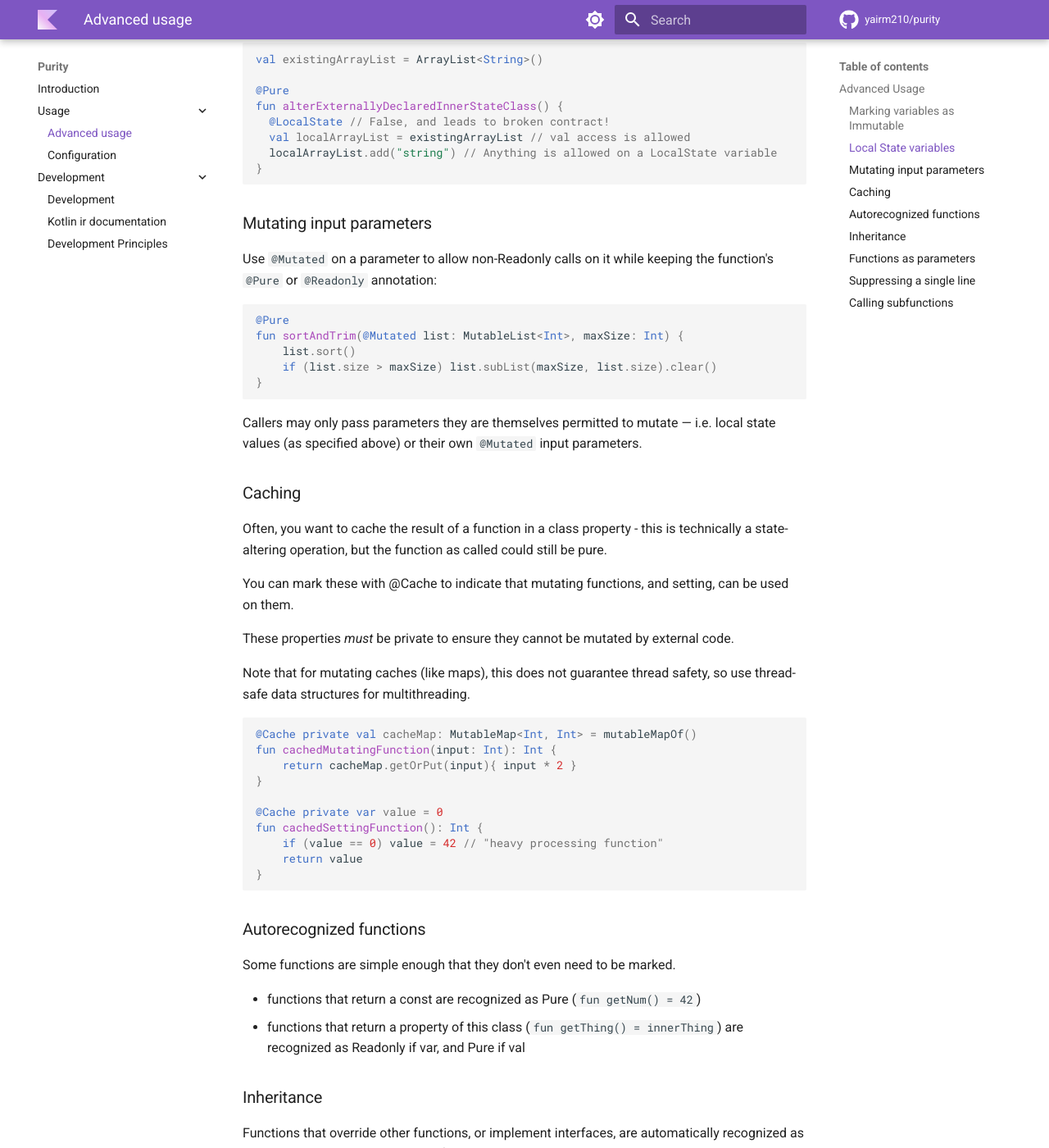
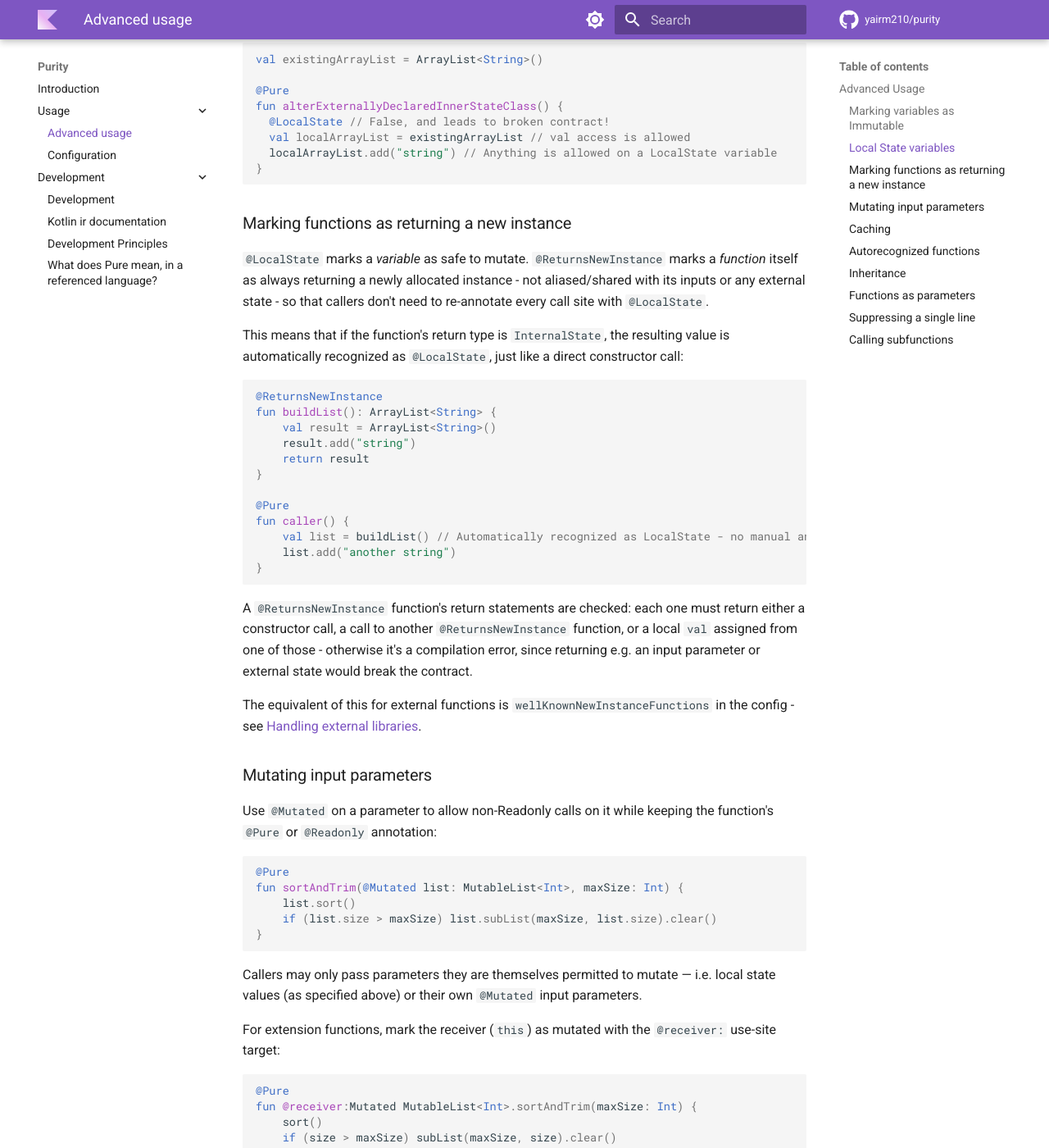
Before and after one commit to yairm210/Purity, an MkDocs documentation site: the page built from docs/usage/advanced-usage.md, in a window 1280 px wide and 1400 px high, scrolled down 1244 px. Shown: the whole window at 82% size. Built offline with MkDocs 1.6.1 and Material for MkDocs 9.7.7, drawn with Linux system fonts in a browser that asks for light colours; comment, search, counter and statistics services are not loaded.

Commit message:
Fixed incorrect assumption - that Pure functions always return new instances. Clarified limits of validation in theory.md

````diff
--- /dev/null
+++ b/docs/development/theory.md
@@ -0,0 +1,55 @@
+# What does Pure mean, in a referenced language?
+
+Mathematically, Pure is a concept that applies to **values**,
+and in a language like Kotlin where references are everywhere, it starts being fuzzy at the edges.
+
+In this plugin, we ensure that **values returned by @Pure functions will always be the same.**
+What we do NOT ensure, is that the **instances** will be the same; Nor do we ensure that **fields of instances** will be the same.
+
+Take the following example:
+
+```kotlin
+val sharedList = ArrayList<String>()
+@Pure fun getList() = sharedList
+```
+getList is @Pure since it **is not affected by side effects**, and **does not cause side effects**.
+However, the value INSIDE the shared list may be mutated; We get the **same box** back but its **contents** may change.
+
+We could disallow returning mutable data from pure functions; But then the following function would be considered impure:
+```kotlin
+@Pure fun getList(list: List) = list
+```
+and if an **identity function** is not pure then where even are we?
+
+So, if Pure functions can return lists whose contents change, what ARE we enforcing?
+We're enforcing the original mathematical definition - the value boundary.
+Since Pure functions **cannot use** the mutable data within the list, they can in effect return boxes whose contents can change, but they **cannot open them.**
+
+# Function attributes vs value attributes
+
+Purity encompasses 2 different types of attributes: function attributes and value attributes.
+
+**Function attributes** are relatively simple to check deeply. The entire code is available at compilation time; We can see which functions call which other functions and infer information, similar to inferring type propagation.
+
+**Value attributes** in this plugin are shallow - they only consider the **top level instance**, and do not tell us anything about the nested values.
+
+Checking **at compile time**, attributes of nested data that will be known only **at runtime**, is a Hard Problem, and is outside the scope of this plugin.
+
+# Autodetection vs explicit marking
+
+Where possible we want users to be able to use "easily detectable" functions as if they were marked explicitly.
+
+The question is, how deeply do we check this. Since most function markers are semi-transitive (I am X if I call a function that is Y or X),
+we cannot scan the entire calltree for autodetection without getting into really gnarly problems of recursiveness.
+
+What we can do, is for a specific subset of functions, detect if this counts.
+
+# What do we validate?
+
+The base of this plugin is that you **should not** be able to mark a function with an attribute, if that function does not conform to rules for that attribute.
+
+However, code outside the purview of compilation is not available for validation.
+
+Therefore:
+- Functions marked directly with attributes - code available for validation - is validated
+- Functions marked by fully qualified name in the plugin settings - code unavailable - **taken at face value**, trusting the user.
--- a/docs/usage/advanced-usage.md
+++ b/docs/usage/advanced-usage.md
@@ -58,6 +58,31 @@ fun alterExternallyDeclaredInnerStateClass() {
 }
 ```
 
+### Marking functions as returning a new instance
+
+`@LocalState` marks a *variable* as safe to mutate. `@ReturnsNewInstance` marks a *function* itself as always returning a newly allocated instance - not aliased/shared with its inputs or any external state - so that callers don't need to re-annotate every call site with `@LocalState`.
+
+This means that if the function's return type is `InternalState`, the resulting value is automatically recognized as `@LocalState`, just like a direct constructor call:
+
+```kotlin
+@ReturnsNewInstance
+fun buildList(): ArrayList<String> {
+    val result = ArrayList<String>()
+    result.add("string")
+    return result
+}
+
+@Pure
+fun caller() {
+    val list = buildList() // Automatically recognized as LocalState - no manual annotation needed
+    list.add("another string")
+}
+```
+
+A `@ReturnsNewInstance` function's return statements are checked: each one must return either a constructor call, a call to another `@ReturnsNewInstance` function, or a local `val` assigned from one of those - otherwise it's a compilation error, since returning e.g. an input parameter or external state would break the contract.
+
+The equivalent of this for external functions is `wellKnownNewInstanceFunctions` in the config - see [Handling external libraries](configuration.md#handling-external-libraries).
+
 ### Mutating input parameters
 
 Use `@Mutated` on a parameter to allow non-Readonly calls on it while keeping the function's `@Pure` or `@Readonly` annotation:
@@ -71,6 +96,16 @@ fun sortAndTrim(@Mutated list: MutableList<Int>, maxSize: Int) {
 ```
 
 Callers may only pass parameters they are themselves permitted to mutate — i.e. local state values (as specified above) or their own `@Mutated` input parameters.
+
+For extension functions, mark the receiver (`this`) as mutated with the `@receiver:` use-site target:
+
+```kotlin
+@Pure
+fun @receiver:Mutated MutableList<Int>.sortAndTrim(maxSize: Int) {
+    sort()
+    if (size > maxSize) subList(maxSize, size).clear()
+}
+```
 
 ### Caching
 
````
Also changed, not shown: 4 other files.
